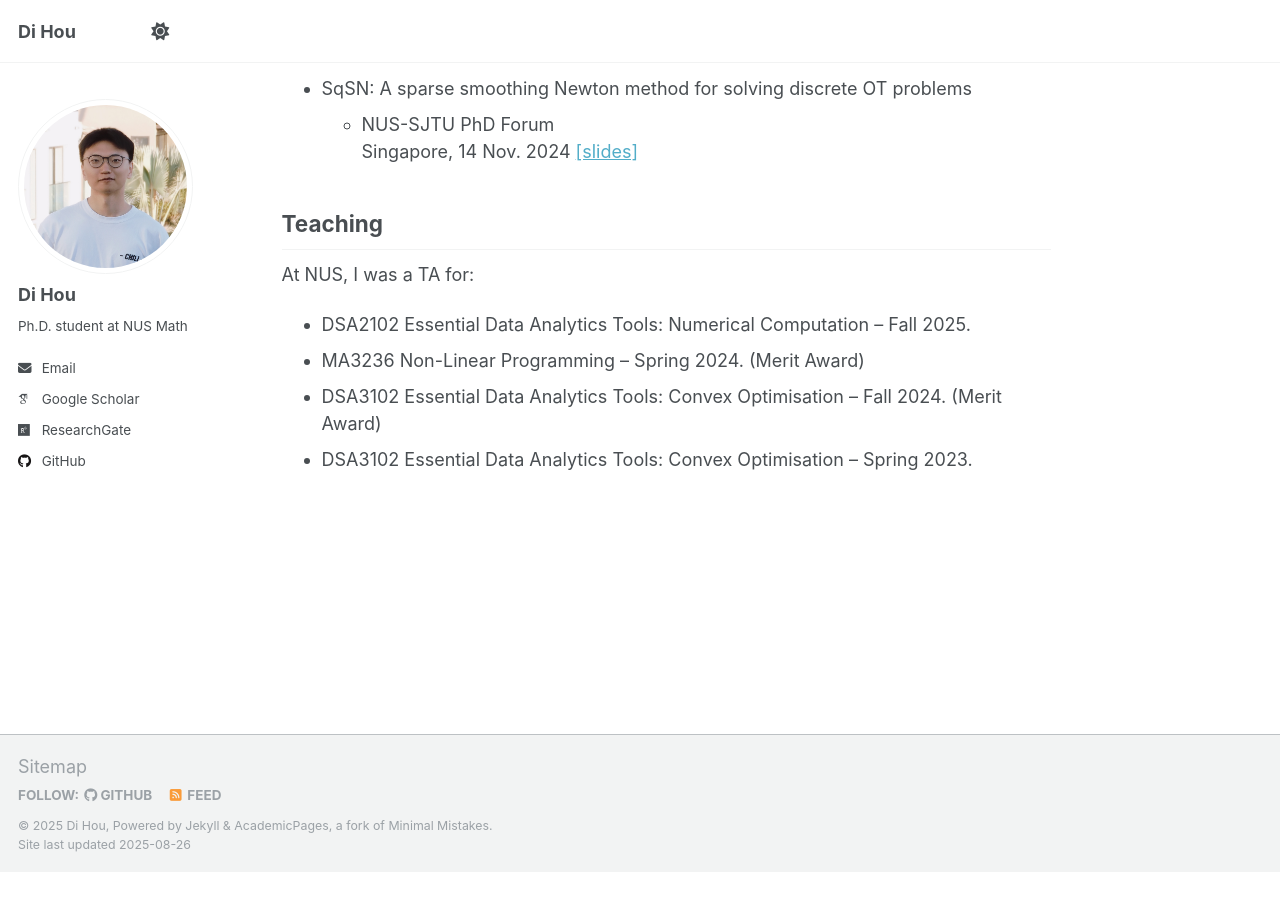
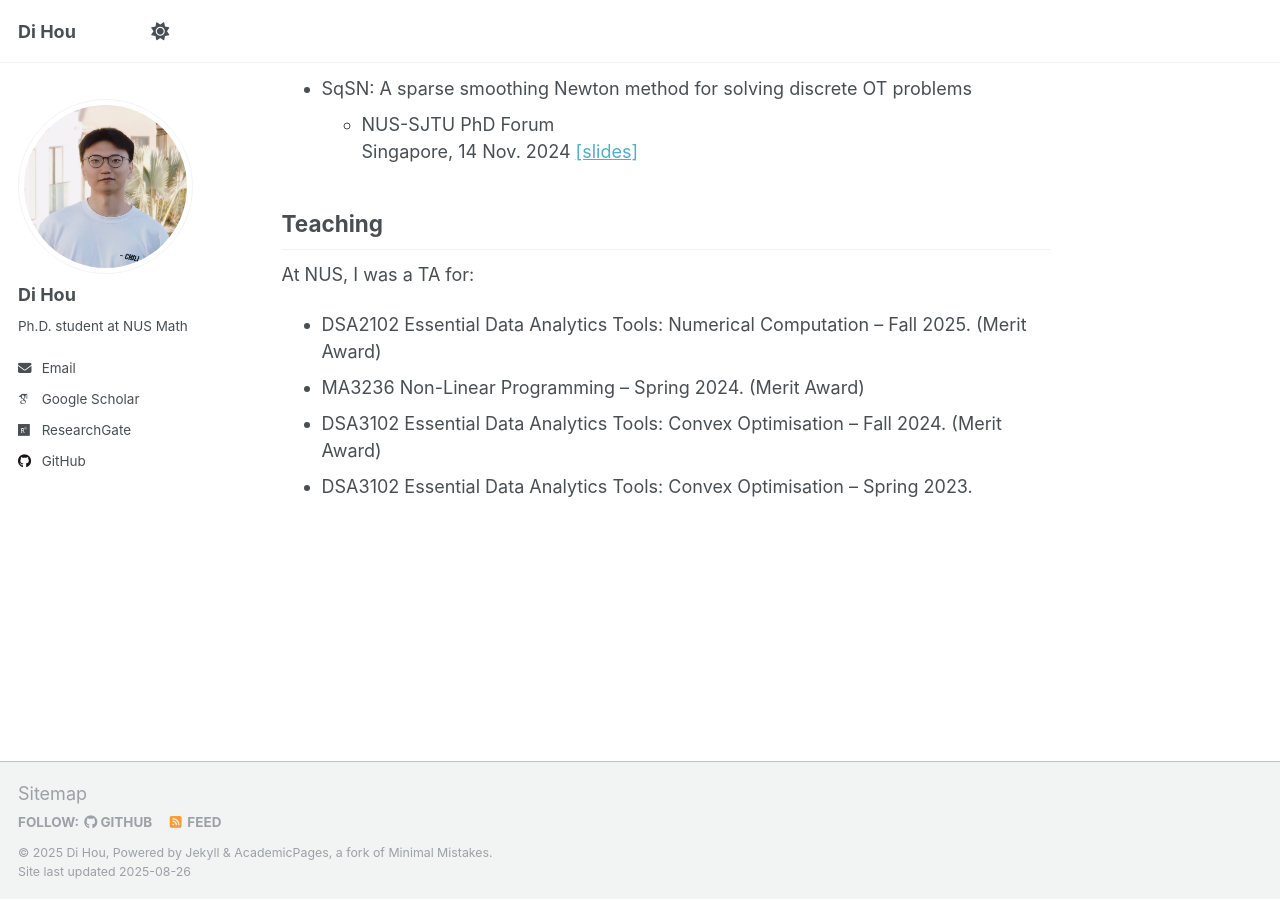
Before and after one commit to HouDiOpt/HouDiOpt.github.io, a Jekyll site: the page built from _pages/about.md, in a window 1280 px wide and 900 px high, scrolled down 1352 px. Built offline with Jekyll 4.4.1, drawn with Linux system fonts in a browser that asks for light colours; some web fonts are replaced; a script that is not in the unit is left out; before the commit the page ends 2225 px from its top, so only the background shows below that.

Commit message:
Update about.md

```diff
--- a/_pages/about.md
+++ b/_pages/about.md
@@ -49,7 +49,7 @@ Talks
 Teaching
 ------
 At NUS, I was a TA for:
-- DSA2102 Essential Data Analytics Tools: Numerical Computation  -- Fall 2025.
+- DSA2102 Essential Data Analytics Tools: Numerical Computation  -- Fall 2025. (Merit Award)
 - MA3236 Non-Linear Programming -- Spring 2024. (Merit Award)
 - DSA3102 Essential Data Analytics Tools: Convex Optimisation -- Fall 2024. (Merit Award)
 - DSA3102 Essential Data Analytics Tools: Convex Optimisation -- Spring 2023.
```
